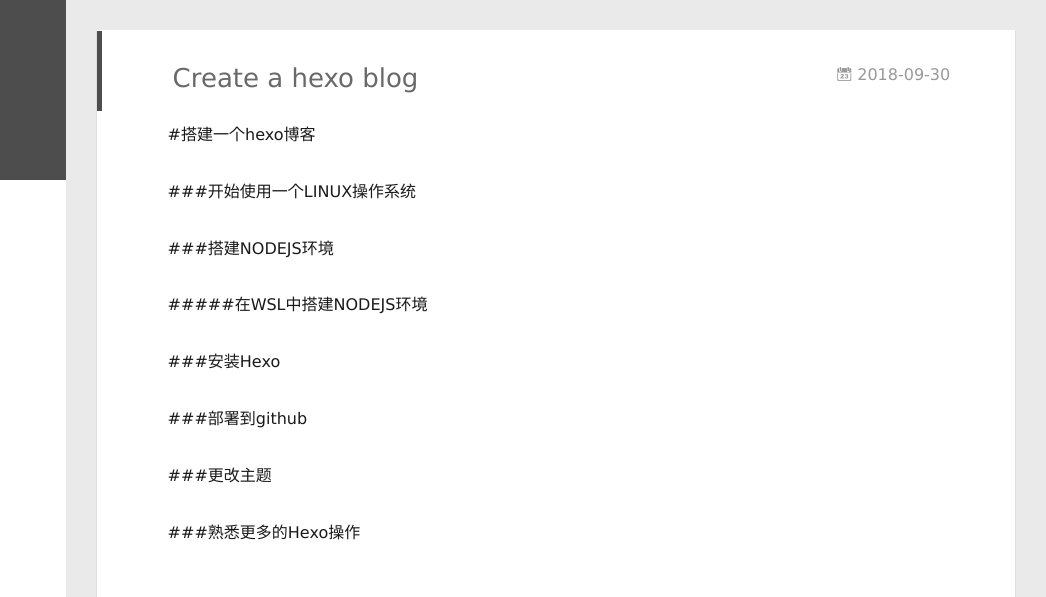
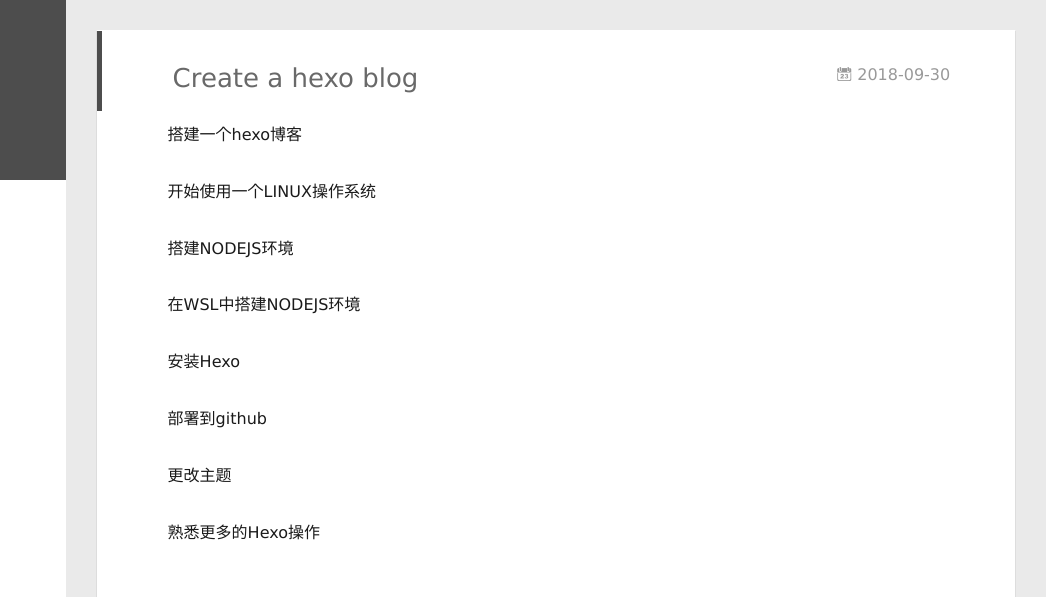
Before and after one commit to Zhouzn/Zhouzn.github.io, a plain HTML site: page 2018/09/30/Create-a-hexo-blog/index.html in a window 1280 px wide. Shown: the top 597 px of the page, 234-1280 px from the left. Drawn offline with Linux system fonts and the light colour scheme; no server answers.

Commit message:
Site updated: 2018-09-30 01:02:40

```diff
--- a/2018/09/30/Create-a-hexo-blog/index.html
+++ b/2018/09/30/Create-a-hexo-blog/index.html
@@ -8,17 +8,17 @@
   <link rel="dns-prefetch" href="http://yoursite.com">
   <title>Create a hexo blog | Zhouzn&#39;s Blog based on hexo</title>
   <meta name="viewport" content="width=device-width, initial-scale=1, maximum-scale=1">
-  <meta name="description" content="#搭建一个hexo博客 ###开始使用一个LINUX操作系统 ###搭建NODEJS环境 #####在WSL中搭建NODEJS环境 ###安装Hexo ###部署到github ###更改主题 ###熟悉更多的Hexo操作">
+  <meta name="description" content="搭建一个hexo博客 开始使用一个LINUX操作系统 搭建NODEJS环境 在WSL中搭建NODEJS环境 安装Hexo 部署到github 更改主题 熟悉更多的Hexo操作">
 <meta property="og:type" content="article">
 <meta property="og:title" content="Create a hexo blog">
 <meta property="og:url" content="http://yoursite.com/2018/09/30/Create-a-hexo-blog/index.html">
 <meta property="og:site_name" content="Zhouzn&#39;s Blog based on hexo">
-<meta property="og:description" content="#搭建一个hexo博客 ###开始使用一个LINUX操作系统 ###搭建NODEJS环境 #####在WSL中搭建NODEJS环境 ###安装Hexo ###部署到github ###更改主题 ###熟悉更多的Hexo操作">
+<meta property="og:description" content="搭建一个hexo博客 开始使用一个LINUX操作系统 搭建NODEJS环境 在WSL中搭建NODEJS环境 安装Hexo 部署到github 更改主题 熟悉更多的Hexo操作">
 <meta property="og:locale" content="default">
-<meta property="og:updated_time" content="2018-09-29T16:29:38.613Z">
+<meta property="og:updated_time" content="2018-09-29T17:02:29.683Z">
 <meta name="twitter:card" content="summary">
 <meta name="twitter:title" content="Create a hexo blog">
-<meta name="twitter:description" content="#搭建一个hexo博客 ###开始使用一个LINUX操作系统 ###搭建NODEJS环境 #####在WSL中搭建NODEJS环境 ###安装Hexo ###部署到github ###更改主题 ###熟悉更多的Hexo操作">
+<meta name="twitter:description" content="搭建一个hexo博客 开始使用一个LINUX操作系统 搭建NODEJS环境 在WSL中搭建NODEJS环境 安装Hexo 部署到github 更改主题 熟悉更多的Hexo操作">
 
     <link rel="alternative" href="/atom.xml" title="Zhouzn&#39;s Blog based on hexo" type="application/atom+xml">
 
@@ -174,14 +174,14 @@
 
     <div class="article-entry" itemprop="articleBody">
 
-        <p>#搭建一个hexo博客</p>
-<p>###开始使用一个LINUX操作系统</p>
-<p>###搭建NODEJS环境</p>
-<p>#####在WSL中搭建NODEJS环境</p>
-<p>###安装Hexo</p>
-<p>###部署到github</p>
-<p>###更改主题</p>
-<p>###熟悉更多的Hexo操作</p>
+        <p>搭建一个hexo博客</p>
+<p>开始使用一个LINUX操作系统</p>
+<p>搭建NODEJS环境</p>
+<p>在WSL中搭建NODEJS环境</p>
+<p>安装Hexo</p>
+<p>部署到github</p>
+<p>更改主题</p>
+<p>熟悉更多的Hexo操作</p>
 
 
 
--- a/sitemap.xml
+++ b/sitemap.xml
@@ -4,7 +4,7 @@
   <url>
     <loc>http://yoursite.com/2018/09/30/Create-a-hexo-blog/</loc>
 
-    <lastmod>2018-09-29T16:29:38.613Z</lastmod>
+    <lastmod>2018-09-29T17:02:29.683Z</lastmod>
 
   </url>
 
```
Also changed, not shown: atom.xml (+11 -10 lines), index.html (+8 -8 lines).
